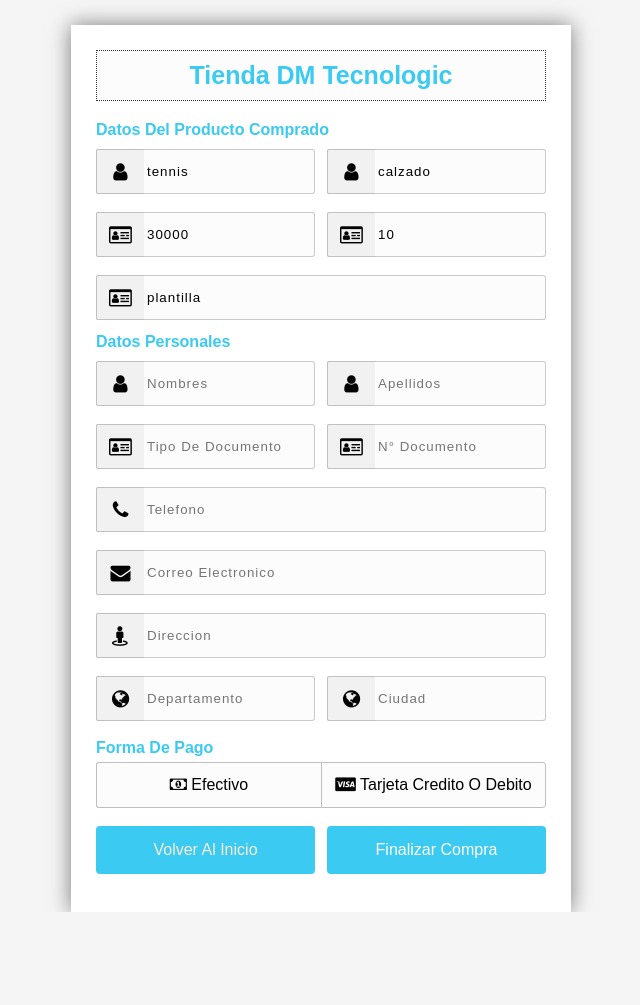
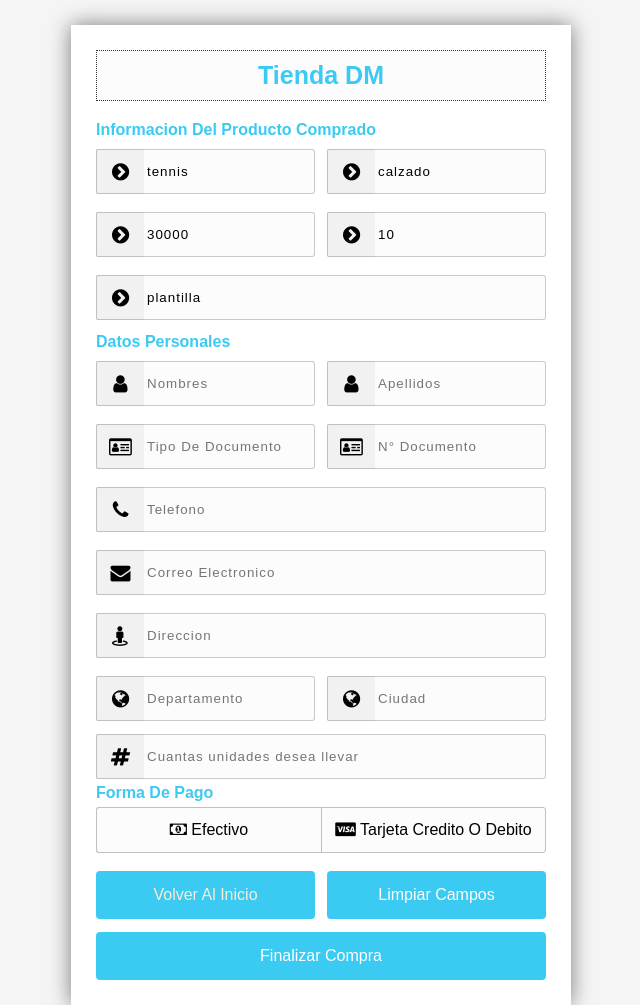
Before and after one commit to Darneym19/Proyecto_FinalDjango, a Django app: page /ventas/2 in a window 1280 px wide. Shown: the whole page, without its empty margins (319-959 px from the left). Before the commit the page ends 912 px from the top, so only its background shows below. Run offline with Django 4.2, Linux system fonts and the light colour scheme; data comes from the database, SQL or seed files in the repository.

Commit message:
Implemantacion css

```diff
--- a/inicio/static/css/inicio.css
+++ b/inicio/static/css/inicio.css
@@ -3,7 +3,7 @@
     padding: 0;
 }
 body{
-    background-color: rgb(244, 224, 45);
+    background-color: rgb(152, 236, 229);
     width: 100%;
     height: 100%;
     font-family: sans-serif;
@@ -51,9 +51,6 @@ body{
     position: fixed;
     z-index: -1;
 }
-/*.carrito{
-    background-color: #2965e9;
-}*/
 .menu {
     width: 99%;
     float: left;
--- a/ventas/templates/ventas.html
+++ b/ventas/templates/ventas.html
@@ -3,44 +3,41 @@
 <head>
     <meta charset="UTF-8">
     <meta name="viewport" content="width=device-width, initial-scale=1.0">
-    <title>Tienda DM Tecnologic</title>
+    <title>Tienda DM</title>
     {% load static %}
     <link href="{% static 'css/ventas.css' %}" rel="stylesheet">
     <link href="https://stackpath.bootstrapcdn.com/font-awesome/4.7.0/css/font-awesome.min.css" rel="stylesheet"
         integrity="sha384-wvfXpqpZZVQGK6TAh5PVlGOfQNHSoD2xbE+QkPxCAFlNEevoEH3Sl0sibVcOQVnN" crossorigin="anonymous">
 </head>
 <body>
-
-
-
     <div class="wrapper">
-        <h2>Tienda DM Tecnologic</h2>
+        <h2>Tienda DM</h2>
 <form method="POST">
-    <h4>Datos Del Producto Comprado</h4>
+    <h4>Informacion Del Producto Comprado</h4>
     <div class="input-group">
                     <div class="input-box">
                         <input type="text" value={{producto.name}} placeholder="Nombre Producto" required class="name" disabled>
-                        <i class="fa fa-user icon"></i>
+                        <i class="fa fa-chevron-circle-right icon"></i>
                     </div>
     <div class="input-box">
                         <input type="text" value={{producto.category}} placeholder="Categoria" required class="name" disabled>
-                        <i class="fa fa-user icon"></i>
+                        <i class="fa fa-chevron-circle-right icon"></i>
                     </div>
     </div>
     <div class="input-group">
         <div class="input-box">
             <input type="text" placeholder="Costo" value={{producto.cost}}  required class="name" disabled>
-            <i class="fa fa-id-card-o icon"></i>
+            <i class="fa fa-chevron-circle-right icon"></i>
         </div>
     <div class="input-box">
-            <input type="number" min="0" value={{producto.cantidad_stock}}  placeholder="Cantidad" required class="name">
-            <i class="fa fa-id-card-o icon"></i>
+            <input type="text" min="0" value={{producto.cantidad_stock}}  placeholder="Stock" required class="name" disabled>
+            <i class="fa fa-chevron-circle-right icon"></i>
         </div>
     </div>
     <div class="input-group">
     <div class="input-box">
             <input type="text" placeholder="Descripcion" value={{producto.description}}  required class="name" disabled>
-            <i class="fa fa-id-card-o icon"></i>
+            <i class="fa fa-chevron-circle-right icon"></i>
         </div>
     </div>
             <h4>Datos Personales</h4>
@@ -83,7 +80,7 @@
 </div>
 <div class="input-group">
                 <div class="input-box">
-                    <input type="email" placeholder="Direccion" required class="name">
+                    <input type="text" placeholder="Direccion" required class="name">
                     <i class="fa fa-street-view icon"></i>
                 </div>
 </div>
@@ -137,10 +134,13 @@
           </datalist>
     </div>
 </div>
+<div class="input-box">
+    <input type="number" placeholder="Cuantas unidades desea llevar" required class="name" min="1">
+    <i class="fa fa-hashtag icon"></i>
+</div>
 <div class="input-group">
         <div class="input-box">
-                    <h4>
-Forma De Pago</h4>
+            <h4>Forma De Pago</h4>
                 <input type="radio" name="pay" id="bc1" class="radio">
                 <label for="bc1"><span><i class="fa fa-money"></i> Efectivo</span></label>
                 <input type="radio" name="pay" id="bc2" class="radio">
@@ -180,8 +180,11 @@ Forma De Pago</h4>
             <button type="button"><a href="{% url 'inicio' %}" style="text-decoration: none; color: antiquewhite;">Volver Al Inicio</a></button>
         </div>
          <div class="input-box">
+            <button type="reset">Limpiar Campos</button>
+        </div>
+</div>
+        <div class="input-box">
             <button type="submit">Finalizar Compra</button>
-                </div>
         </div>
 </form>
 </div>
```
Also changed, not shown: inicio/templates/inicio.html (+6 -6 lines), inventario/templates/add_products.html (+7 -7 lines), inventario/templates/edit_product.html (+53 -8 lines). Lines whose indentation alone changed are shown as unchanged.
